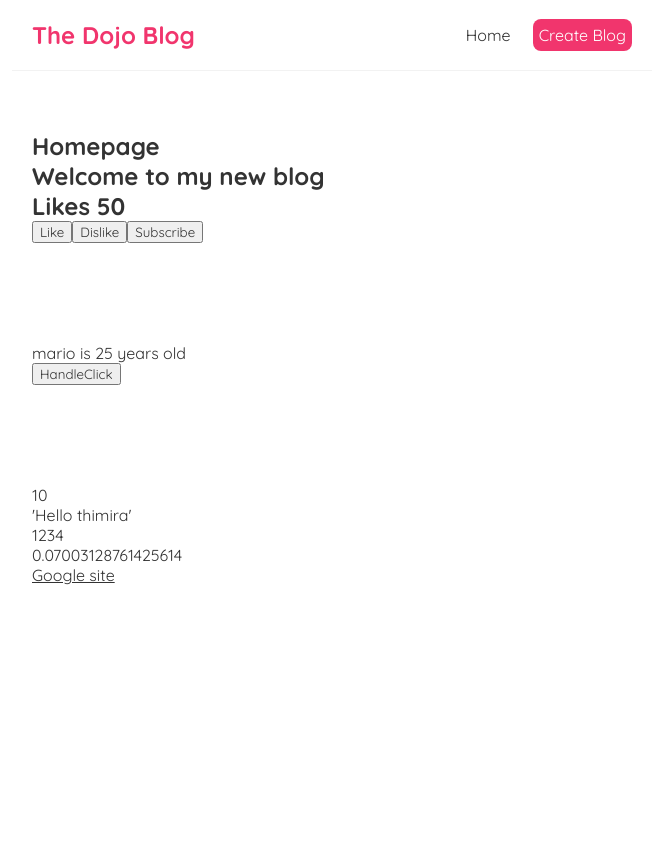
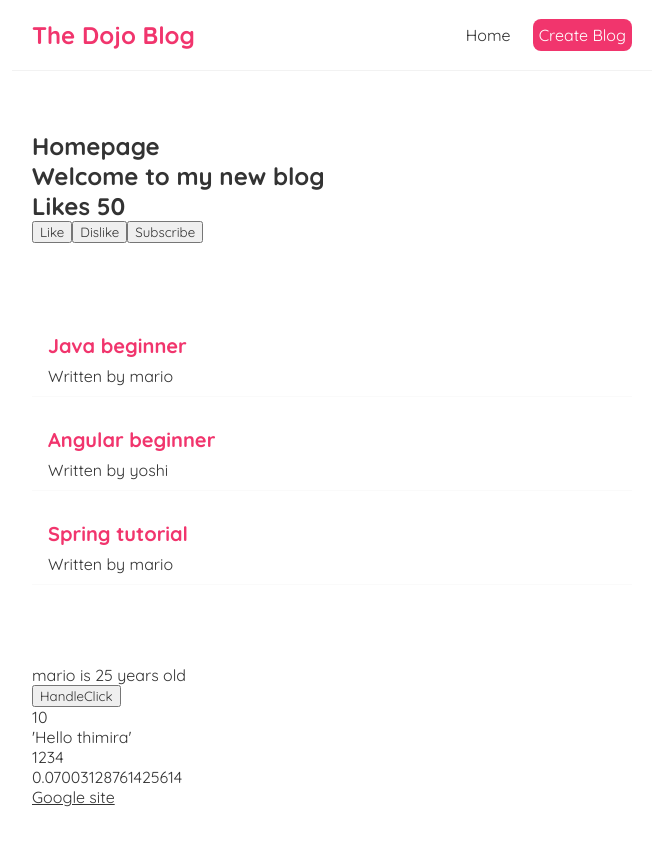
Before and after one commit to ThimiraPathirana/First-react-blog, a React (Create React App) app: page / in a window 1280 px wide. Shown: the top 846 px of the page, without its empty margins (308-971 px from the left). Before the commit the page ends 800 px from the top, so only its background shows below. Built offline with nearby package versions, Linux system fonts and the light colour scheme.

Commit message:
show list using useState

```diff
--- a/src/home.js
+++ b/src/home.js
@@ -24,6 +24,14 @@ const Home = () => {
         setName('luigi');
         setAge(35);
     }
+
+    /* Outputting list using useState*/
+    const [blogs, setBlog] = useState([
+        {id:1, title:'Java beginner', body:'website...', author:'mario'},
+        {id:2, title:'Angular beginner', body:'website...', author:'yoshi'},
+        {id:3, title:'Spring tutorial', body:'website...', author:'mario'}
+    ])
+
     return (
         <div className="home">
             <h2>Homepage</h2>
@@ -33,15 +41,20 @@ const Home = () => {
         <button onClick={() => clickToDislike('mario')}>Dislike</button>
         <button onClick={(e) => clickToSubscribe('mario', e)}>Subscribe</button>
 
-        <div style={{marginTop: '100px'}}>
+        <div style={{marginTop: '80px'}}></div>
+        {blogs.map(blog => (
+            <div className="blog-preview" key={blog.id}>
+                <h2>{blog.title}</h2>
+                <p>Written by {blog.author}</p>
+            </div>
+        ))}
 
-        </div>
 
+        <div style={{marginTop: '80px'}}></div>
         <p>{name} is {age} years old</p>
         <button onClick={handleClick}>HandleClick</button>
-        <div style={{marginTop: '100px'}}>
 
-        </div>
+        <div style={{marginTop: '80'}}></div>
         <p>10</p>
         <p>'Hello thimira'</p>
         <p>{[1,2,3,4]}</p>
--- a/src/index.css
+++ b/src/index.css
@@ -33,3 +33,18 @@
   margin: 40px auto;
   padding: 20px;
 }
+
+/* blog previews / list */
+.blog-preview {
+  padding: 10px 16px;
+  margin: 20px 0;
+  border-bottom: 1px solid #fafafa;
+}
+.blog-preview:hover {
+  box-shadow: 1px 3px 5px rgba(0,0,0,0.1);
+}
+.blog-preview h2 {
+  font-size: 20px;
+  color: #f1356d;
+  margin-bottom: 8px;
+}
```
